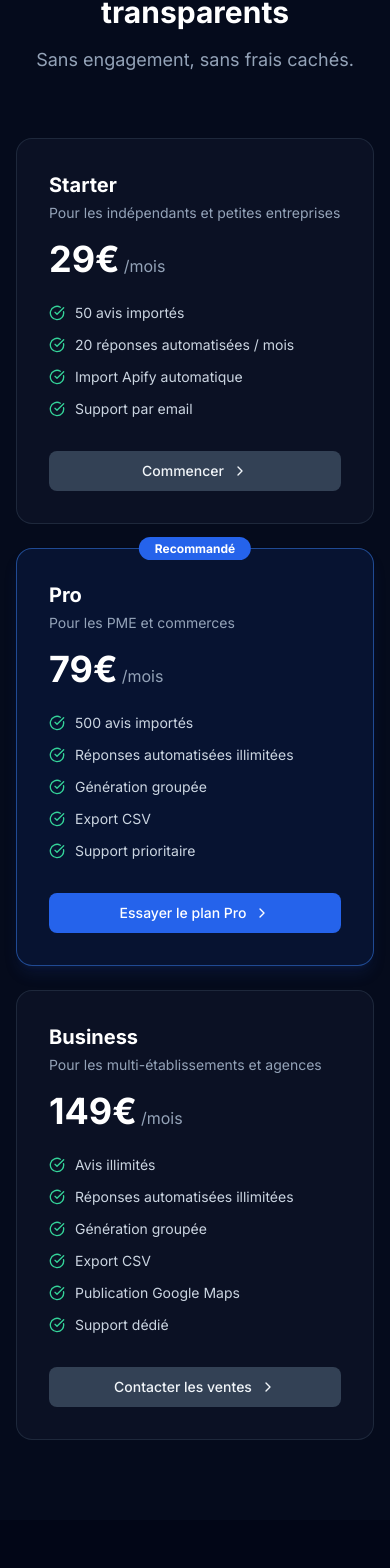
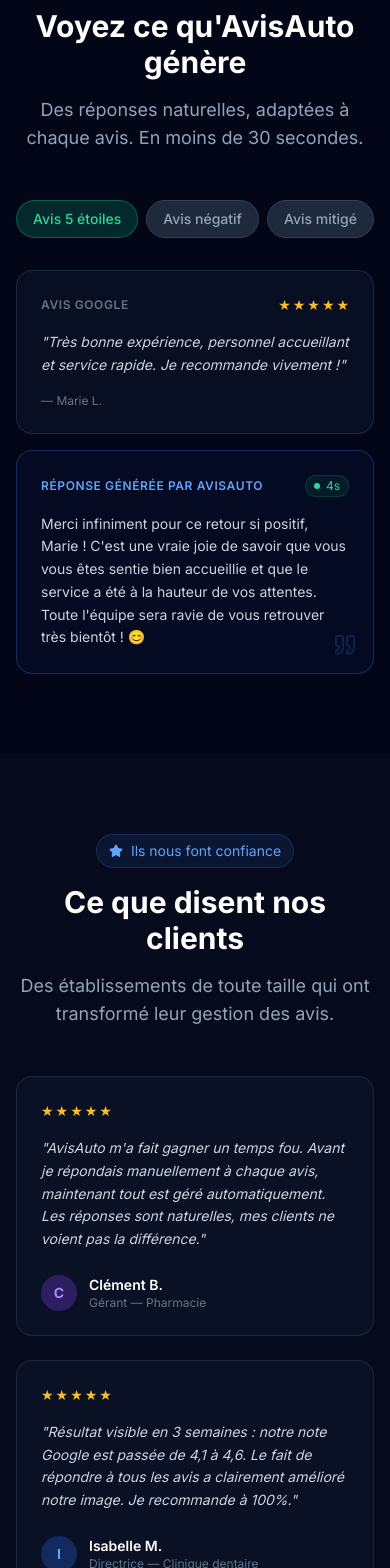
Before and after one commit to Karel170/avis-auto, a React (Vite) app: page / in a window 390 px wide. Shown: the part 3810-5378 px from the top of the page. Built offline with nearby package versions, Linux system fonts and the light colour scheme; no server answers.

Commit message:
Add testimonials and example response sections

```diff
--- a/src/pages/Landing.jsx
+++ b/src/pages/Landing.jsx
@@ -1,8 +1,9 @@
+import { useState } from 'react';
 import { Link } from 'react-router-dom';
 import {
   Star, Zap, MessageSquare, Settings2, SlidersHorizontal,
   RefreshCw, Download, ArrowRight, CheckCircle, Shield, Clock,
-  BarChart3, Sparkles, ChevronRight, ChevronDown, TrendingUp, Bell
+  BarChart3, Sparkles, ChevronRight, ChevronDown, TrendingUp, Bell, Quote
 } from 'lucide-react';
 
 const features = [
@@ -426,6 +427,186 @@
   );
 }
 
+function ExampleSection() {
+  const [active, setActive] = useState(0);
+
+  const examples = [
+    {
+      rating: 5,
+      review: "Très bonne expérience, personnel accueillant et service rapide. Je recommande vivement !",
+      author: "Marie L.",
+      response: "Merci infiniment pour ce retour si positif, Marie ! C'est une vraie joie de savoir que vous vous êtes sentie bien accueillie et que le service a été à la hauteur de vos attentes. Toute l'équipe sera ravie de vous retrouver très bientôt ! 😊",
+      tag: "Avis 5 étoiles",
+      tagColor: "emerald",
+    },
+    {
+      rating: 2,
+      review: "Attente trop longue en caisse et personnel peu disponible. Déçu par cette visite.",
+      author: "Thomas R.",
+      response: "Bonjour Thomas, nous sommes sincèrement désolés pour cette expérience décevante. L'attente en caisse et la disponibilité de notre équipe sont des points sur lesquels nous travaillons activement. Votre retour nous aide à progresser — n'hésitez pas à nous recontacter directement pour que nous puissions faire mieux lors de votre prochaine visite.",
+      tag: "Avis négatif",
+      tagColor: "red",
+    },
+    {
+      rating: 4,
+      review: "Bonne qualité dans l'ensemble, quelques petits détails à améliorer mais je reviendrai.",
+      author: "Sophie M.",
+      response: "Merci pour votre avis constructif, Sophie ! Nous sommes heureux que votre expérience ait été globalement positive. Vos remarques sur les petits détails sont précieuses et nous allons en tenir compte. À très bientôt pour une visite encore meilleure ! 🌟",
+      tag: "Avis mitigé",
+      tagColor: "amber",
+    },
+  ];
+
+  const ex = examples[active];
+
+  return (
+    <section className="py-20 px-4 sm:px-6">
+      <div className="max-w-4xl mx-auto">
+        <div className="text-center mb-12">
+          <div className="inline-flex items-center gap-2 px-3 py-1.5 rounded-full bg-emerald-500/10 border border-emerald-500/20 text-emerald-400 text-sm mb-4">
+            <Sparkles className="w-3.5 h-3.5" />
+            Exemple concret
+          </div>
+          <h2 className="text-3xl sm:text-4xl font-bold text-white mb-4">
+            Voyez ce qu'AvisAuto génère
+          </h2>
+          <p className="text-slate-400 text-lg max-w-xl mx-auto">
+            Des réponses naturelles, adaptées à chaque avis. En moins de 30 secondes.
+          </p>
+        </div>
+
+        {/* Tabs */}
+        <div className="flex gap-2 justify-center mb-8 flex-wrap">
+          {examples.map((e, i) => (
+            <button
+              key={i}
+              onClick={() => setActive(i)}
+              className={`px-4 py-2 rounded-full text-sm font-medium transition-all duration-200 ${
+                active === i
+                  ? e.tagColor === 'emerald' ? 'bg-emerald-500/20 text-emerald-400 border border-emerald-500/40'
+                  : e.tagColor === 'red' ? 'bg-red-500/20 text-red-400 border border-red-500/40'
+                  : 'bg-amber-500/20 text-amber-400 border border-amber-500/40'
+                  : 'bg-slate-800 text-slate-400 border border-slate-700 hover:border-slate-600'
+              }`}
+            >
+              {e.tag}
+            </button>
+          ))}
+        </div>
+
+        <div className="grid grid-cols-1 sm:grid-cols-2 gap-4">
+          {/* Avis client */}
+          <div className="bg-slate-900/60 border border-slate-700/50 rounded-2xl p-6">
+            <div className="flex items-center justify-between mb-4">
+              <p className="text-xs font-semibold text-slate-500 uppercase tracking-wider">Avis Google</p>
+              <div className="flex gap-0.5">
+                {[1,2,3,4,5].map(s => (
+                  <span key={s} className={`text-sm ${s <= ex.rating ? 'text-amber-400' : 'text-slate-700'}`}>★</span>
+                ))}
+              </div>
+            </div>
+            <p className="text-slate-300 text-sm leading-relaxed mb-4 italic">"{ex.review}"</p>
+            <p className="text-xs text-slate-500">— {ex.author}</p>
+          </div>
+
+          {/* Réponse générée */}
+          <div className="bg-blue-600/5 border border-blue-500/30 rounded-2xl p-6 relative">
+            <div className="flex items-center justify-between mb-4">
+              <p className="text-xs font-semibold text-blue-400 uppercase tracking-wider">Réponse générée par AvisAuto</p>
+              <div className="flex items-center gap-1.5 bg-emerald-500/10 border border-emerald-500/20 text-emerald-400 text-xs px-2 py-0.5 rounded-full">
+                <div className="w-1.5 h-1.5 rounded-full bg-emerald-400" />
+                4s
+              </div>
+            </div>
+            <p className="text-slate-300 text-sm leading-relaxed">{ex.response}</p>
+            <Quote className="absolute bottom-4 right-4 w-6 h-6 text-blue-500/20" />
+          </div>
+        </div>
+      </div>
+    </section>
+  );
+}
+
+function TestimonialsSection() {
+  const testimonials = [
+    {
+      name: "Clément B.",
+      role: "Gérant — Pharmacie",
+      avatar: "C",
+      color: "violet",
+      rating: 5,
+      text: "AvisAuto m'a fait gagner un temps fou. Avant je répondais manuellement à chaque avis, maintenant tout est géré automatiquement. Les réponses sont naturelles, mes clients ne voient pas la différence.",
+    },
+    {
+      name: "Isabelle M.",
+      role: "Directrice — Clinique dentaire",
+      avatar: "I",
+      color: "blue",
+      rating: 5,
+      text: "Résultat visible en 3 semaines : notre note Google est passée de 4,1 à 4,6. Le fait de répondre à tous les avis a clairement amélioré notre image. Je recommande à 100%.",
+    },
+    {
+      name: "Karim T.",
+      role: "Responsable — Restaurant",
+      avatar: "K",
+      color: "emerald",
+      rating: 5,
+      text: "Simple, rapide, efficace. En 10 minutes le compte est créé et les réponses sont déjà générées. Le setup accompagné était vraiment utile pour démarrer sans prise de tête.",
+    },
+  ];
+
+  return (
+    <section className="py-20 px-4 sm:px-6 bg-slate-900/30">
+      <div className="max-w-6xl mx-auto">
+        <div className="text-center mb-12">
+          <div className="inline-flex items-center gap-2 px-3 py-1.5 rounded-full bg-blue-500/10 border border-blue-500/20 text-blue-400 text-sm mb-4">
+            <Star className="w-3.5 h-3.5" fill="currentColor" />
+            Ils nous font confiance
+          </div>
+          <h2 className="text-3xl sm:text-4xl font-bold text-white mb-4">
+            Ce que disent nos clients
+          </h2>
+          <p className="text-slate-400 text-lg">
+            Des établissements de toute taille qui ont transformé leur gestion des avis.
+          </p>
+        </div>
+
+        <div className="grid grid-cols-1 sm:grid-cols-3 gap-6">
+          {testimonials.map((t, i) => (
+            <div key={i} className="bg-slate-900/60 border border-slate-700/50 rounded-2xl p-6 hover:border-slate-600/50 transition-all duration-300">
+              <div className="flex gap-0.5 mb-4">
+                {[1,2,3,4,5].map(s => <span key={s} className="text-amber-400 text-sm">★</span>)}
+              </div>
+              <p className="text-slate-300 text-sm leading-relaxed mb-6 italic">"{t.text}"</p>
+              <div className="flex items-center gap-3">
+                <div className={`w-9 h-9 rounded-full flex items-center justify-center text-sm font-bold flex-shrink-0 ${
+                  t.color === 'violet' ? 'bg-violet-600/30 text-violet-400' :
+                  t.color === 'blue' ? 'bg-blue-600/30 text-blue-400' :
+                  'bg-emerald-600/30 text-emerald-400'
+                }`}>
+                  {t.avatar}
+                </div>
+                <div>
+                  <p className="text-sm font-semibold text-white">{t.name}</p>
+                  <p className="text-xs text-slate-500">{t.role}</p>
+                </div>
+              </div>
+            </div>
+          ))}
+        </div>
+
+        {/* Trust badges */}
+        <div className="mt-12 flex flex-wrap items-center justify-center gap-8 text-sm text-slate-500">
+          <div className="flex items-center gap-2"><CheckCircle className="w-4 h-4 text-emerald-400" /> Sans engagement</div>
+          <div className="flex items-center gap-2"><Shield className="w-4 h-4 text-blue-400" /> Données sécurisées en Europe</div>
+          <div className="flex items-center gap-2"><Zap className="w-4 h-4 text-amber-400" /> Opérationnel en 10 minutes</div>
+          <div className="flex items-center gap-2"><Star className="w-4 h-4 text-violet-400" fill="currentColor" /> Support réactif</div>
+        </div>
+      </div>
+    </section>
+  );
+}
+
 function PricingSection() {
   return (
     <section className="py-20 px-4 sm:px-6 bg-slate-900/30">
@@ -559,6 +740,8 @@
       <HeroSection />
       <StatsSection />
       <FeaturesSection />
+      <ExampleSection />
+      <TestimonialsSection />
       <PricingSection />
       <CTASection />
       <Footer />
```
